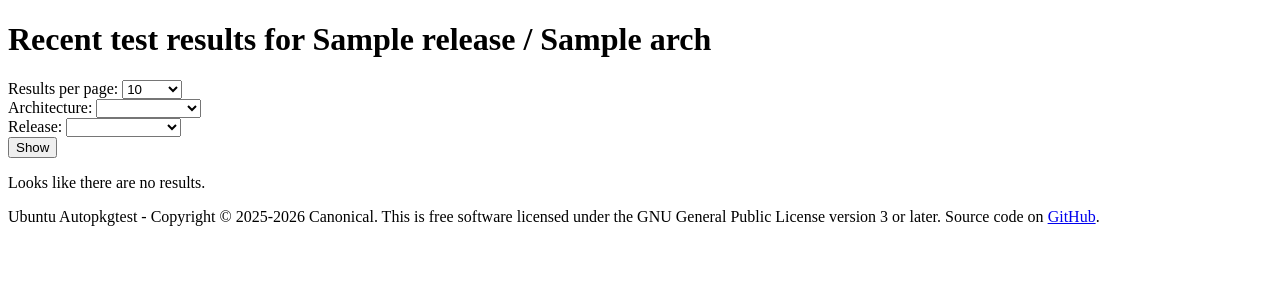
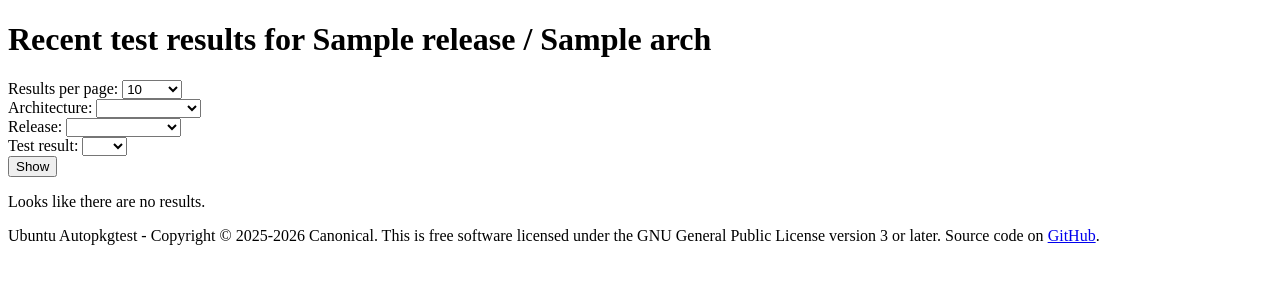
Before and after one commit to canonical/ubuntu-autopkgtest-operators, a Flask app: template charms/autopkgtest-website-operator/app/www/templates/browse-recent.html in a window 1280 px wide. Shown: the part 239-539 px from the top of the page. Run offline with Flask 3, Linux system fonts and the light colour scheme; the template is opened without the code that fills it: most values are stand-ins (such as "Sample title", 1, 10 or a date in 2020); some libraries are stand-ins or nearby versions.

Commit message:
website: browse-recent: add dropdown for filtering tests by result
Include a dropdown menu for filtering by test result:
 - pass
 - fail
 - tmpfail

```diff
--- a/charms/autopkgtest-website-operator/app/www/templates/browse-recent.html
+++ b/charms/autopkgtest-website-operator/app/www/templates/browse-recent.html
@@ -1,12 +1,12 @@
 {% extends "browse-layout.html" %}
 {% import "macros.html" as macros %}
 
-{% macro pagination(offset, limit, arch, release) -%}
+{% macro pagination(offset, limit, arch, release, exitcode) -%}
   <ul class="pagination pagination-sm mb-0">
     {% if offset != 0 %}
       <li class="page-item">
         <a class="page-link"
-           href="?offset={{ offset - limit }}&limit={{ limit }}&arch={{ arch }}&release={{ release }}">Previous</a>
+           href="?offset={{ offset - limit }}&limit={{ limit }}&arch={{ arch }}&release={{ release }}&result={{ exitcode }}">Previous</a>
       </li>
     {% else %}
       <li class="page-item disabled">
@@ -18,7 +18,7 @@
     </li>
     <li class="page-item">
       <a class="page-link"
-         href="?offset={{ offset + limit }}&limit={{ limit }}&arch={{ arch }}&release={{ release }}">Next</a>
+         href="?offset={{ offset + limit }}&limit={{ limit }}&arch={{ arch }}&release={{ release }}&result={{ exitcode }}">Next</a>
     </li>
   </ul>
 {%- endmacro %}
@@ -94,13 +94,22 @@
           {% endfor %}
         </select>
       </div>
+      <div class="col-auto d-flex align-items-center gap-2">
+        <label for="result" class="form-label mb-0 text-nowrap">Test result:</label>
+        <select name="result" id="result" class="form-select form-select-sm">
+          <option value=""></option>
+          {% for e in all_exitcodes %}
+            <option value="{{ e }}" {% if exitcode == e %}selected="selected"{% endif %}>{{ e }}</option>
+          {% endfor %}
+        </select>
+      </div>
       <div class="col-auto d-flex align-items-center">
         <button type="submit" class="btn btn-primary btn-sm">Show</button>
       </div>
       {% if recent_test_results %}
         <div class="col-auto d-flex align-items-end ms-auto">
           <nav aria-label="Results pagination">
-            {{ pagination(offset, limit, arch, release) }}
+            {{ pagination(offset, limit, arch, release, exitcode) }}
           </nav>
         </div>
       {% endif %}
@@ -112,7 +121,7 @@
     {{ display_test_info(recent_test_results) }}
     <nav aria-label="Results pagination"
          class="m-4 d-flex justify-content-center">
-      {{ pagination(offset, limit, arch, release) }}
+      {{ pagination(offset, limit, arch, release, exitcode) }}
     </nav>
   {% else %}
     <p>Looks like there are no results.</p>
```
